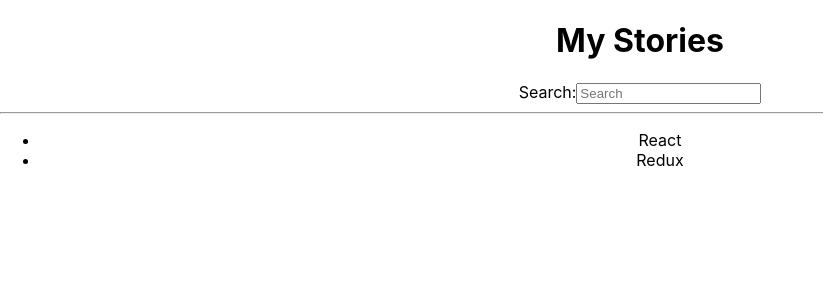
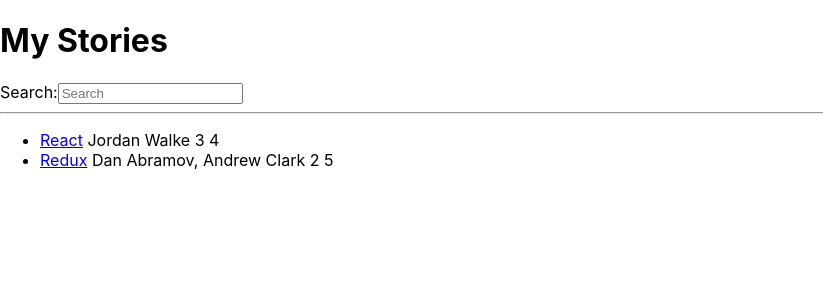
Before and after one commit to dgoceva/UKTC-React-II, a React (Create React App) app in the folder my-app/: page / in a window 1280 px wide. Shown: the top 300 px of the page, without its empty margins (0-823 px from the left). Built offline with nearby package versions, Linux system fonts and the light colour scheme.

Commit message:
list elements added

```diff
--- a/my-app/src/App.js
+++ b/my-app/src/App.js
@@ -19,16 +19,9 @@
   },
 ]
 
-const numbers = [1,4,9,16];
-const newNumbers = numbers.map(function(number){
-  return number*2;
-})
-
-console.log(newNumbers)
-
 function App() {
   return (
-    <div className="App">
+    <div>
       <h1>My Stories</h1>
 
       <label htmlFor="search">Search:</label>
@@ -36,8 +29,17 @@
       <hr/>
       <ul>
         {list.map(function(item){
-          return <li key={item.objectID}>{item.title}</li>;
-        })}
+          return (
+          <li key={item.objectID}>
+            <span>
+              <a href={item.url}>{item.title}</a>
+              {" "}
+            </span>
+            <span>{item.author}&nbsp;</span>
+            <span>{item.num_comments+" "}</span>
+            <span>{item.points}</span>
+          </li>
+        )})}
       </ul>
     </div>
   );
```
